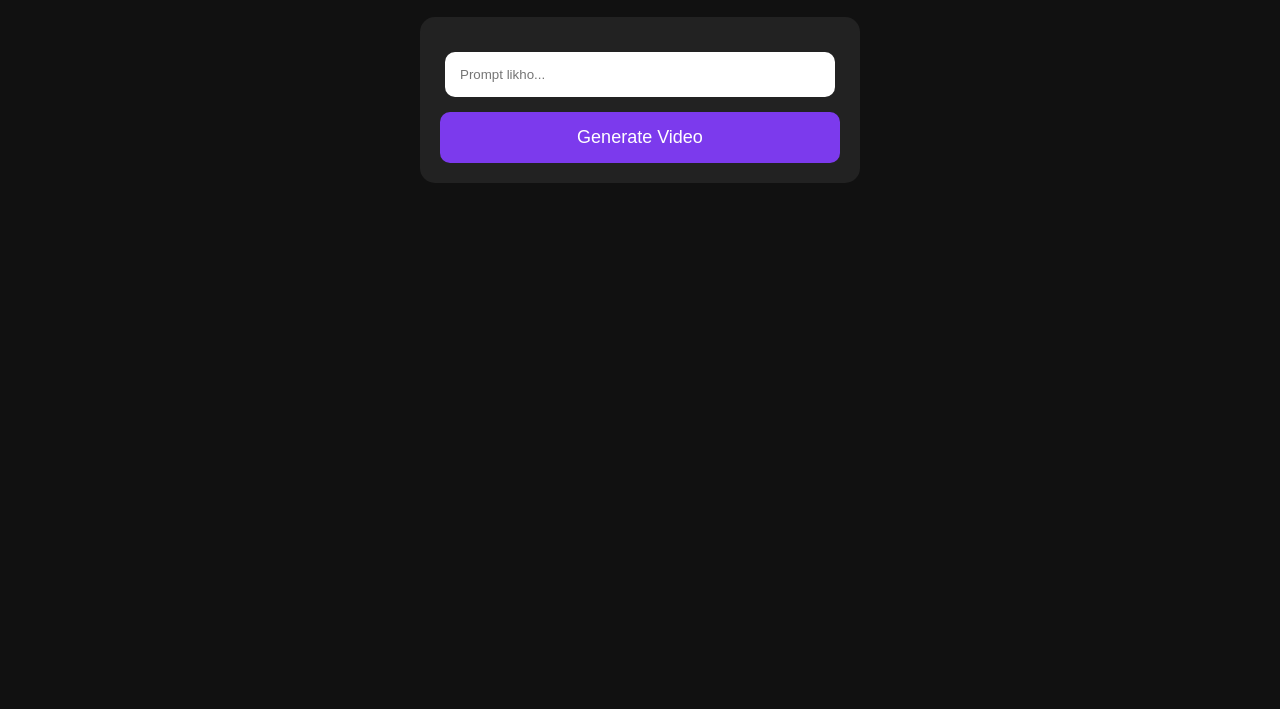
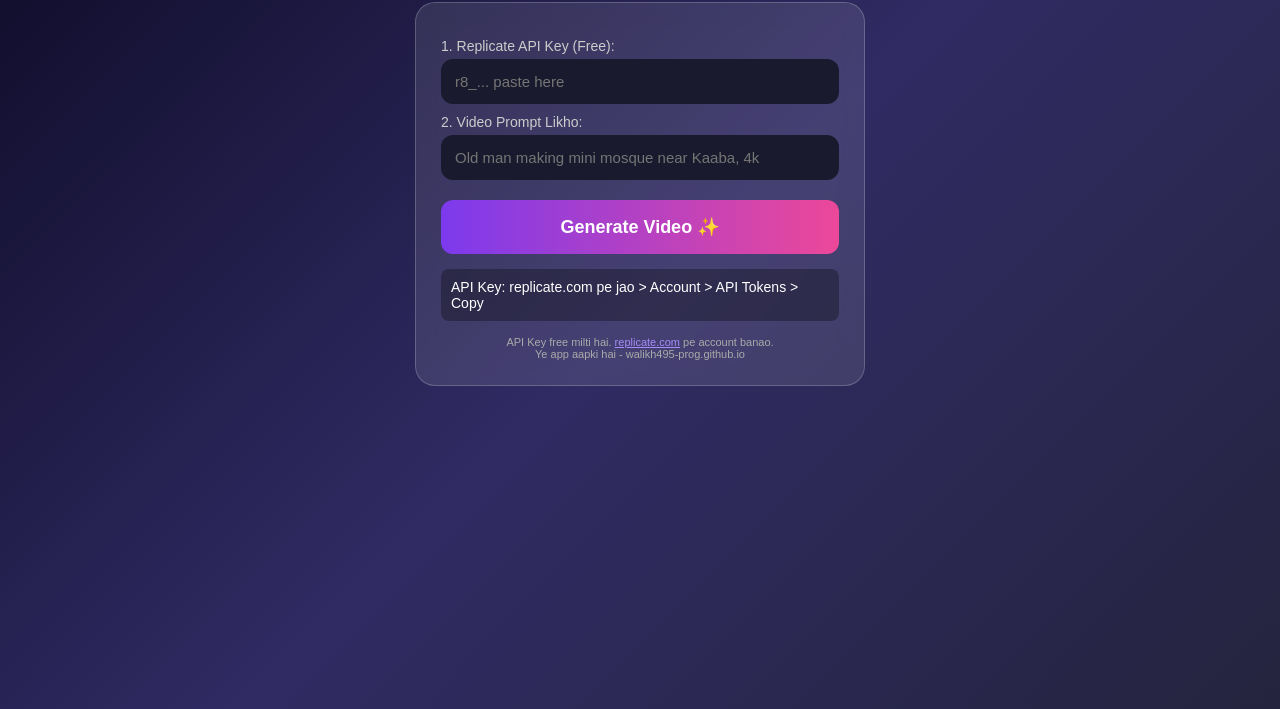
Before and after one commit to walikh495-prog/Ai-vedio-maker, a plain HTML site: page index.html in a window 1280 px wide. Shown: the part 91-800 px from the top of the page. Drawn offline with Linux system fonts and the light colour scheme.

Commit message:
Update index.html

```diff
--- a/index.html
+++ b/index.html
@@ -1,20 +1,67 @@
 <!DOCTYPE html>
-<html>
+<html lang="en">
 <head>
-<meta name="viewport" content="width=device-width, initial-scale=1">
-<title>My AI Video App</title>
+<meta charset="UTF-8">
+<meta name="viewport" content="width=device-width, initial-scale=1.0">
+<title>EraPop - AI Video Maker</title>
 <style>
-body{background:#111;color:white;text-align:center;font-family:sans-serif;padding:20px}
-.box{background:#222;padding:20px;border-radius:15px;max-width:400px;margin:auto}
-input{width:90%;padding:15px;border-radius:10px;border:none;margin:15px 0}
-button{background:#7c3aed;color:white;padding:15px;width:100%;border:none;border-radius:10px;font-size:18px}
+*{margin:0;padding:0;box-sizing:border-box}
+body{background:linear-gradient(135deg,#0f0c29,#302b63,#24243e);color:white;font-family:sans-serif;min-height:100vh;padding:20px}
+h1{text-align:center;margin:20px 0;font-size:28px}
+.card{background:rgba(255,255,255,0.1);backdrop-filter:blur(10px);padding:25px;border-radius:20px;max-width:450px;margin:20px auto;border:1px solid rgba(255,255,255,0.2)}
+label{display:block;text-align:left;margin:10px 0 5px;font-size:14px;color:#ccc}
+input{width:100%;padding:14px;border-radius:12px;border:none;background:#1a1a2e;color:white;font-size:15px;outline:none}
+button{width:100%;padding:16px;margin-top:20px;border-radius:12px;border:none;background:linear-gradient(90deg,#7c3aed,#ec4899);color:white;font-size:18px;font-weight:bold;cursor:pointer}
+button:active{transform:scale(0.98)}
+#status{margin-top:15px;padding:10px;background:rgba(0,0,0,0.3);border-radius:8px;font-size:14px;min-height:20px}
+video{width:100%;margin-top:20px;border-radius:12px;display:none;background:black}
+.small{font-size:11px;color:#aaa;margin-top:15px;text-align:center}
+.small a{color:#a78bfa}
 </style>
 </head>
 <body>
-<h1>AI Video Maker</h1>
-<div class="box">
-<input id="prompt" placeholder="Prompt likho...">
-<button onclick="alert('App Ready! Ab Replicate API Key lagani hai')">Generate Video</button>
+<h1>🎬 EraPop Video Maker</h1>
+<div class="card">
+<label>1. Replicate API Key (Free):</label>
+<input id="apiKey" type="password" placeholder="r8_... paste here">
+<label>2. Video Prompt Likho:</label>
+<input id="prompt" type="text" placeholder="Old man making mini mosque near Kaaba, 4k">
+<button onclick="generate()">Generate Video ✨</button>
+<div id="status">API Key: replicate.com pe jao > Account > API Tokens > Copy</div>
+<video id="vid" controls loop></video>
+<p class="small">API Key free milti hai. <a href="https://replicate.com" target="_blank">replicate.com</a> pe account banao.<br>Ye app aapki hai - walikh495-prog.github.io</p>
 </div>
+<script>
+async function generate(){
+ const key=document.getElementById('apiKey').value.trim();
+ const prompt=document.getElementById('prompt').value.trim();
+ const status=document.getElementById('status');
+ const vid=document.getElementById('vid');
+ if(!key){alert('Pehle Replicate API Key dalo! replicate.com se milegi');return}
+ if(!prompt){alert('Prompt likho!');return}
+ status.innerText="⏳ Model start ho raha hai... 30 sec lagega...";
+ vid.style.display="none";
+ try{
+  let r=await fetch('https://api.replicate.com/v1/predictions',{
+   method:'POST',
+   headers:{'Authorization':'Token '+key,'Content-Type':'application/json'},
+   body:JSON.stringify({version:"8beff3369e0d1e96d1807074082476b6c5ff6f50eada1501cc1d54e9d034c1",input:{prompt:prompt}})
+  });
+  let d=await r.json();
+  if(!d.id){status.innerText="❌ Error: "+JSON.stringify(d);return}
+  let id=d.id;
+  let poll=setInterval(async()=>{
+   let res=await fetch('https://api.replicate.com/v1/predictions/'+id,{headers:{'Authorization':'Token '+key}});
+   let j=await res.json();
+   status.innerText="⏳ Status: "+j.status+" ...";
+   if(j.status==='succeeded'){
+    clearInterval(poll);
+    status.innerText="✅ Video Ready! Neeche dekho";
+    vid.src=j.output; vid.style.display="block"; vid.play();
+   }else if(j.status==='failed'){clearInterval(poll); status.innerText="❌ Failed: "+j.error;}
+  },3500);
+ }catch(e){status.innerText="❌ Error: "+e.message}
+}
+</script>
 </body>
 </html>
```
